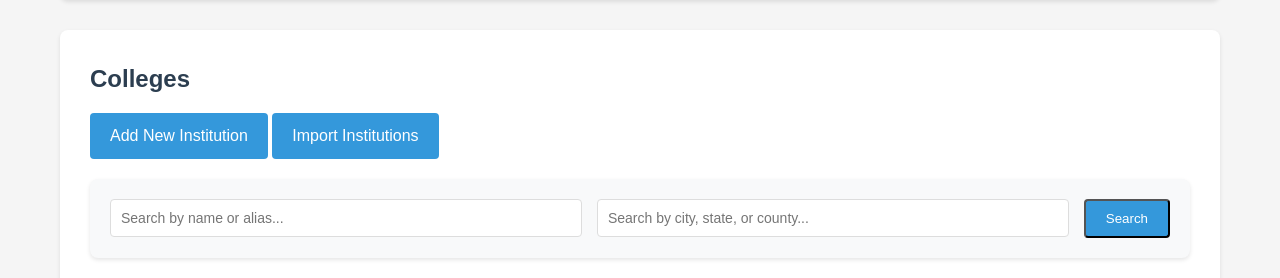
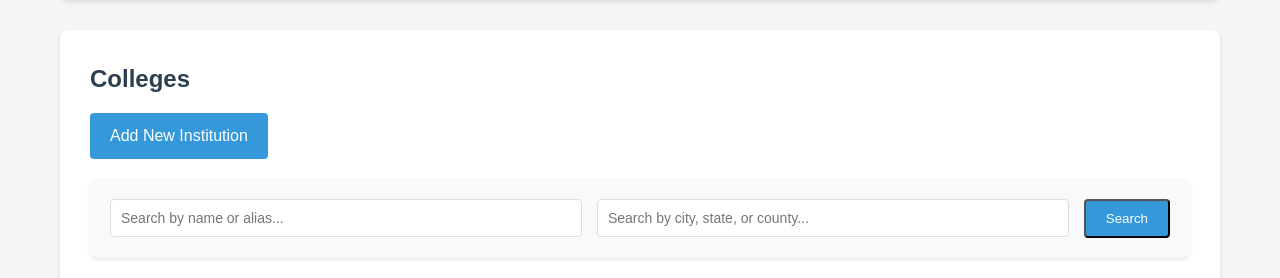
Before and after one commit to admiralorbiter/kc_college_advisor, a Flask app: page /colleges in a window 1280 px wide. Shown: the part 172-450 px from the top of the page. Run offline with Flask 3, Linux system fonts and the light colour scheme.

Commit message:
removed import route for now

```diff
--- a/templates/colleges.html
+++ b/templates/colleges.html
@@ -10,7 +10,7 @@
     <h2>Colleges</h2>
     <div class="action-buttons">
         <a href="{{ url_for('add_institution') }}" class="btn">Add New Institution</a>
-        <a href="{{ url_for('import_institutions') }}" class="btn">Import Institutions</a>
+        <!-- <a href="{{ url_for('import_institutions') }}" class="btn">Import Institutions</a> -->
     </div>
 
     <div class="search-container">
```
